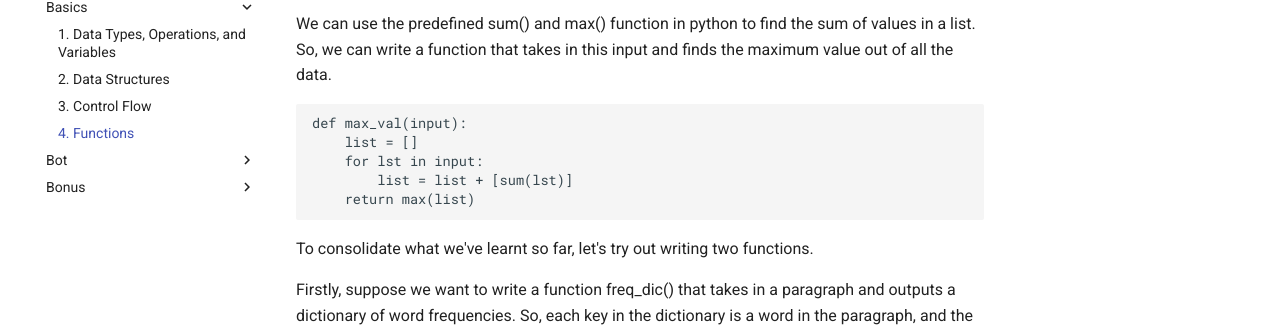
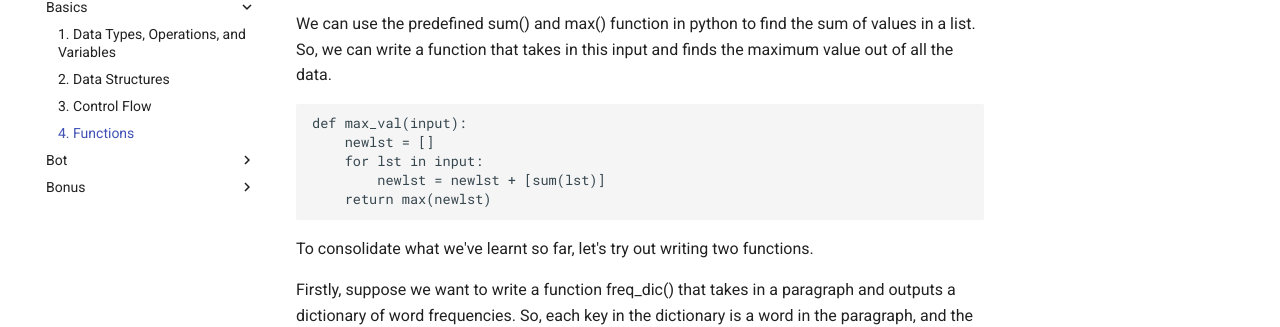
Before and after one commit to USP-Python/USP-Python.github.io, an MkDocs documentation site: the page built from docs/04-basics.md, in a window 1280 px wide and 900 px high, scrolled down 688 px. Shown: the part 146-473 px from the top of the window. Built offline with MkDocs 1.6.1 and Material for MkDocs 9.7.7, drawn with Linux system fonts in a browser that asks for light colours; old or Windows-style settings are respelled for this version of MkDocs.

Commit message:
corrected errors

````diff
--- a/docs/04-basics.md
+++ b/docs/04-basics.md
@@ -34,10 +34,10 @@ We can use the predefined sum() and max() function in python to find the sum of
 
 ```python
 def max_val(input):
-    list = []
+    newlst = []
     for lst in input:
-        list = list + [sum(lst)]
-    return max(list)
+        newlst = newlst + [sum(lst)]
+    return max(newlst)
 ```
 To consolidate what we've learnt so far, let's try out writing two functions.
 
````
